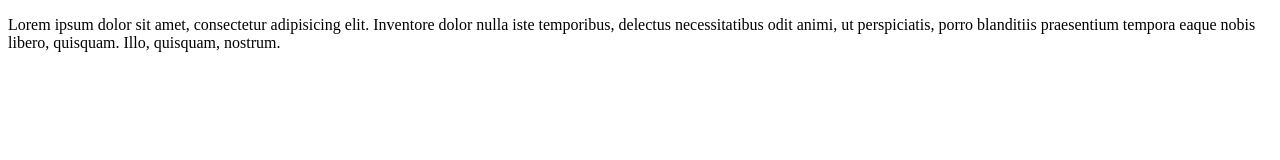
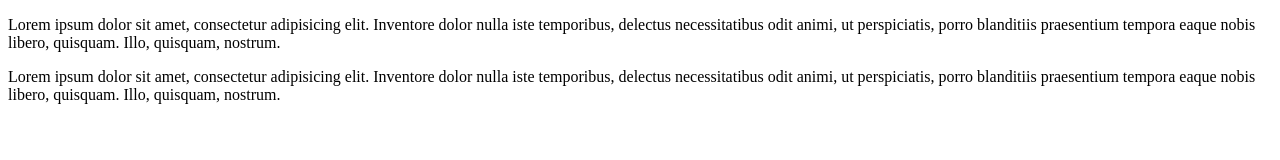
Before and after one commit to kkinnga1/git-jest-git, a plain HTML site: page index.html/index.html in a window 1280 px wide. Drawn offline with Linux system fonts and the light colour scheme.

Commit message:
drugi paragraf

```diff
--- a/index.html/index.html
+++ b/index.html/index.html
@@ -6,6 +6,6 @@
 </head>
 <body>
     <p>Lorem ipsum dolor sit amet, consectetur adipisicing elit. Inventore dolor nulla iste temporibus, delectus necessitatibus odit animi, ut perspiciatis, porro blanditiis praesentium tempora eaque nobis libero, quisquam. Illo, quisquam, nostrum.</p>
-
+    <p>Lorem ipsum dolor sit amet, consectetur adipisicing elit. Inventore dolor nulla iste temporibus, delectus necessitatibus odit animi, ut perspiciatis, porro blanditiis praesentium tempora eaque nobis libero, quisquam. Illo, quisquam, nostrum.</p>
 </body>
 </html>
```
